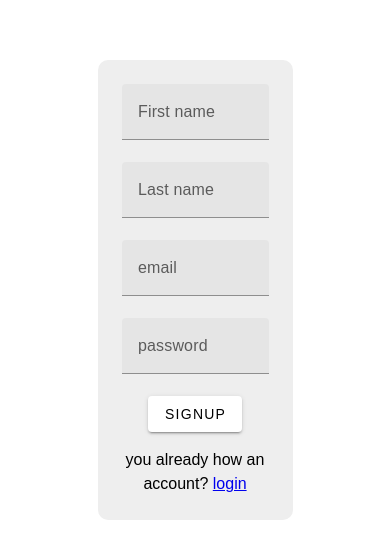
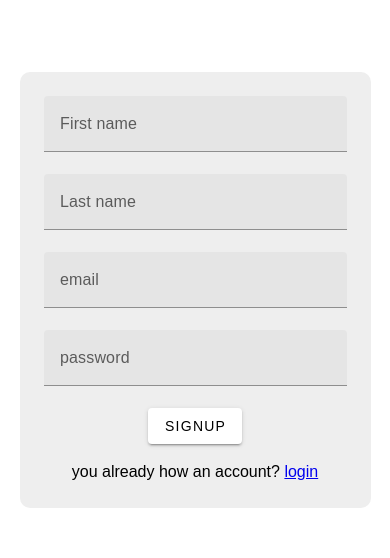
Before and after one commit to Mouhamad-Shaker-1/task-manager-by-Vue.js, a Vue app: page /signup in a window 390 px wide. Shown: the part 132-690 px from the top of the page. Built offline with nearby package versions, Linux system fonts and the light colour scheme.

Commit message:
make the app more responsive

```diff
--- a/src/views/Dashboard.vue
+++ b/src/views/Dashboard.vue
@@ -2,7 +2,7 @@
   <div class="container">
     <div class="container-dashboard">
       <div class="dashboard-header">
-        <v-btn @click="toggleDialog('add-task')">add new task</v-btn>
+        <v-btn @click="toggleDialog('add-task')">add task</v-btn>
         <v-btn color="red" @click="logout">logout</v-btn>
       </div>
       <v-divider style="margin: 1em 0"></v-divider>
@@ -133,6 +133,11 @@ onMounted(getAllTasks);
   background-color: #eee;
   border-radius: 10px;
 }
+@media (max-width: 720px) {
+  .container-dashboard {
+    width: 90%;
+  }
+}
 .dashboard-header {
   display: flex;
   justify-content: space-between;
--- a/src/views/Login.vue
+++ b/src/views/Login.vue
@@ -67,6 +67,11 @@
     justify-content: center;
     align-items: center;
   }
+  @media (max-width: 720px) {
+  form {
+    width: 90%;
+  }
+}
   </style>
 
   <!--
--- a/src/views/Signup.vue
+++ b/src/views/Signup.vue
@@ -68,20 +68,6 @@ const handleSubmit = async () => {
 };
 </script>
 
-<style>
-form {
-  width: 50%;
-  padding: 1.5em;
-  background-color: #eee;
-  border-radius: 10px;
-}
-.container-form {
-  height: 100%;
-  display: flex;
-  justify-content: center;
-  align-items: center;
-}
-</style>
 
 <!--
 
```
